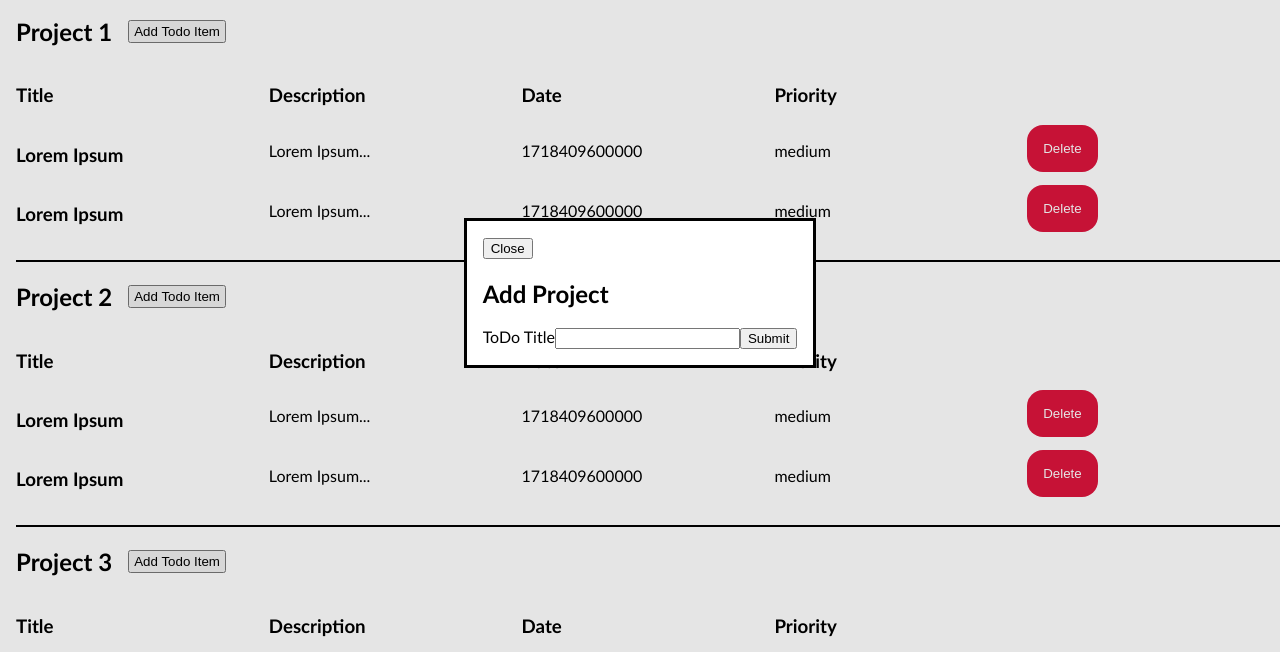
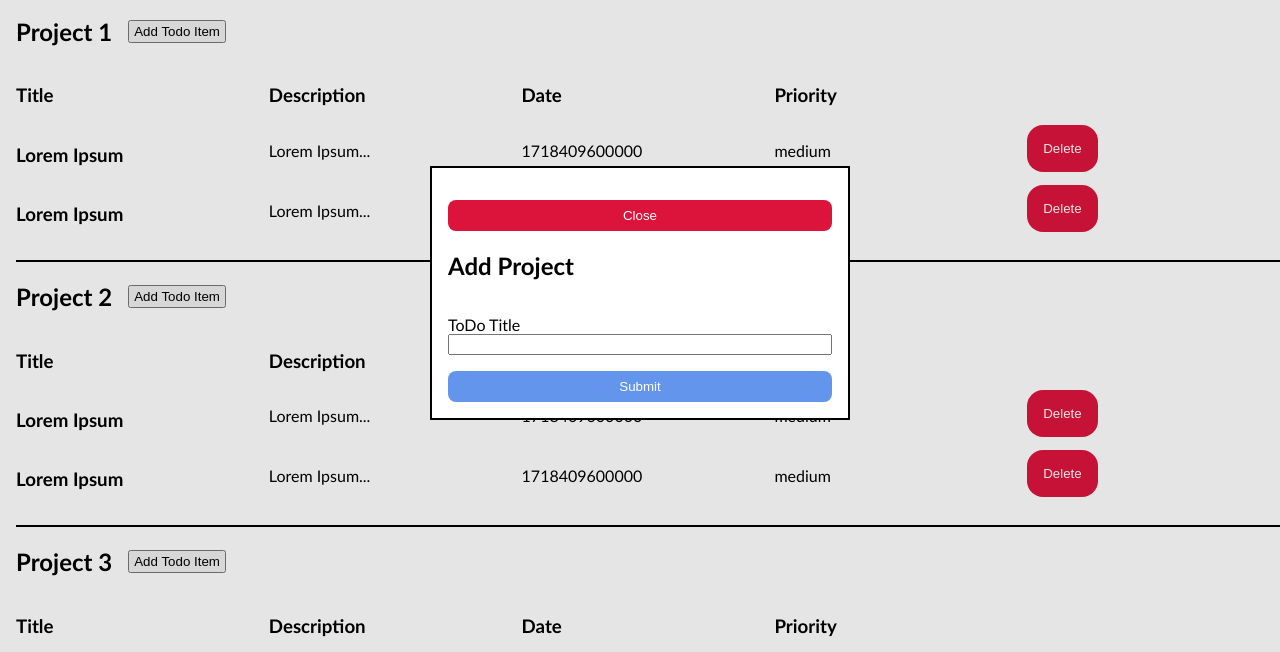
Before and after one commit to andrebarros7201/todo-list, a website built with webpack: page src/index.html in a window 1280 px wide. Both pictures are taken after a click on the button "Add Project". Shown: the part 107-759 px from the top of the page. Built offline with nearby package versions, Linux system fonts and the light colour scheme.

Commit message:
change form style

```diff
--- a/src/projectItem/addProjectForm.js
+++ b/src/projectItem/addProjectForm.js
@@ -4,7 +4,7 @@ const addProjectForm = (projectList) => {
   const main = document.querySelector("#main");
 
   const form = document.createElement("dialog");
-  form.classList.add("form-add-project");
+  form.classList.add("form");
 
   const buttonClose = document.createElement("button");
   buttonClose.classList.add("form-button-close");
--- a/src/style.css
+++ b/src/style.css
@@ -76,18 +76,18 @@ body {
 
 /* Only applies when the dialog is open
 Display flex wasn't letting me close the dialog  */
-.form-add-todo-item[open] {
+.form[open] {
   display: flex;
   flex-flow: column wrap;
   width: 30vw;
   border: 2px solid black;
 }
 
-.form-add-todo-item[open] > label {
+.form[open] > label {
   margin-top: 1rem;
 }
 
-.form-add-todo-item[open] > .form-button-submit {
+.form[open] > .form-button-submit {
   margin-top: 1rem;
   padding: 0.5rem 1rem;
   color: white;
@@ -96,7 +96,7 @@ Display flex wasn't letting me close the dialog  */
   border-radius: 0.5rem;
 }
 
-.form-add-todo-item[open] > .form-button-close {
+.form[open] > .form-button-close {
   margin-top: 1rem;
   padding: 0.5rem 1rem;
   color: white;
--- a/src/todoItem/addTodoItemForm.js
+++ b/src/todoItem/addTodoItemForm.js
@@ -4,7 +4,7 @@ const displayForm = (projectList, project) => {
   const main = document.querySelector("#main");
 
   const form = document.createElement("dialog");
-  form.classList.add("form-add-todo-item");
+  form.classList.add("form");
 
   const buttonClose = document.createElement("button");
   buttonClose.classList.add("form-button-close");
```
